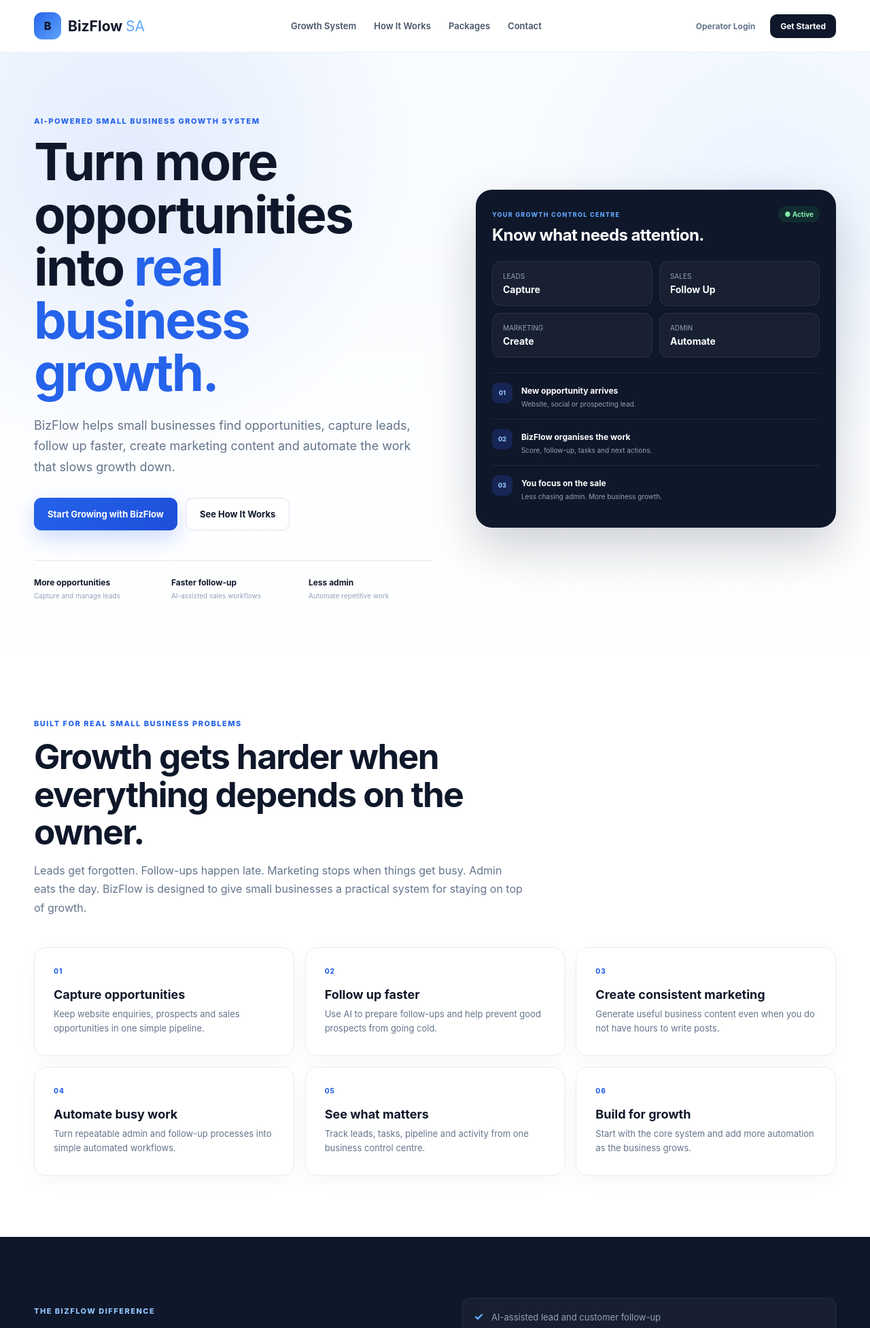
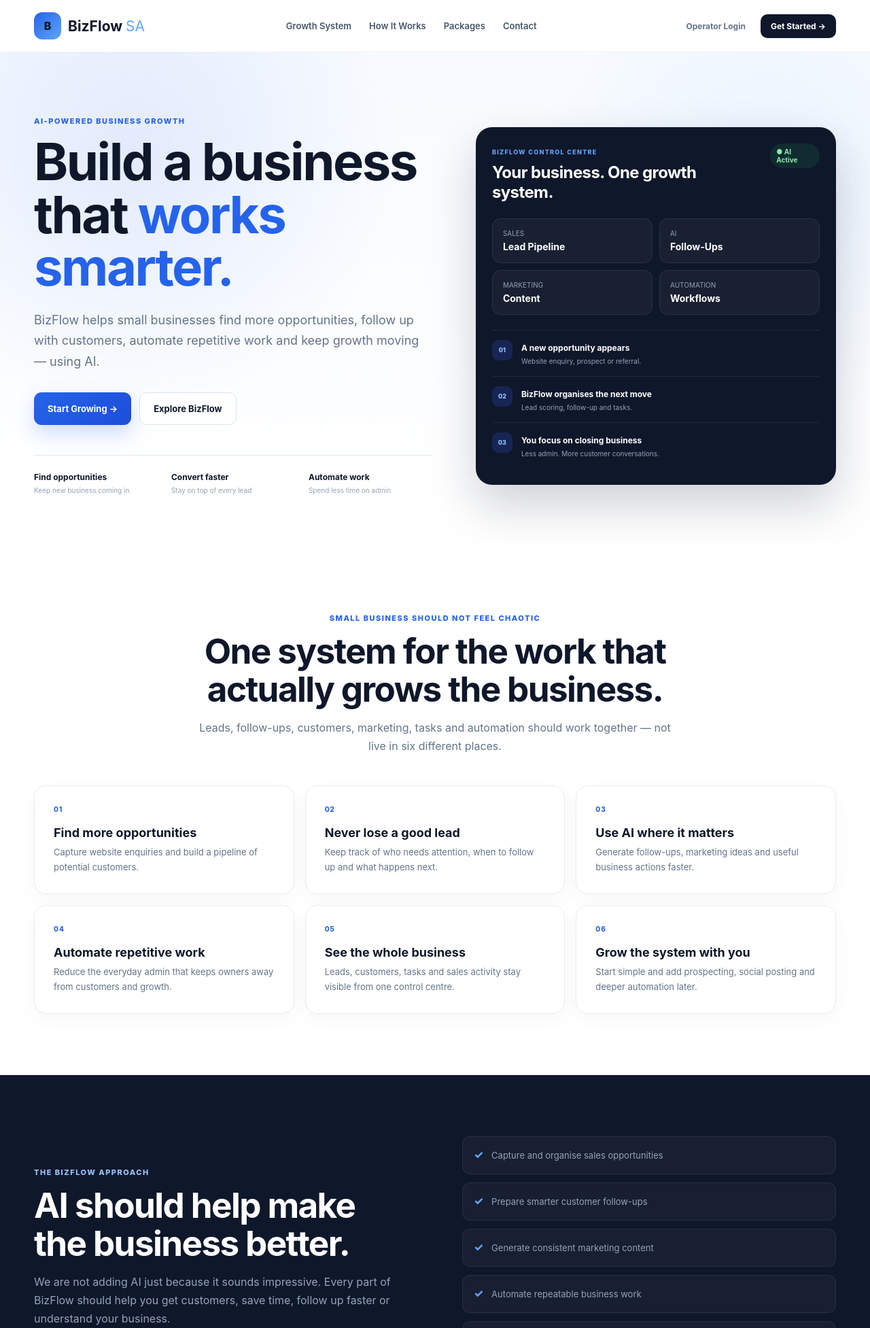
Before and after one commit to JohanTaljaardCodex/bizflow-sa, a Flask app: page / in a window 1280 px wide. Shown: the top 1953 px of the page at 68% size. Run offline with Flask 3, Linux system fonts and the light colour scheme.

Commit message:
Modernise BizFlow public website

```diff
--- a/templates/home.html
+++ b/templates/home.html
@@ -1,31 +1,42 @@
 {% extends "public_base.html" %}
 
-{% block title %}BizFlow SA | AI-Powered Small Business Growth System{% endblock %}
+{% block title %}
+BizFlow SA | AI-Powered Small Business Growth System
+{% endblock %}
+
 
 {% block content %}
 
+
+<!-- =========================================================
+     HERO
+========================================================= -->
+
 <section class="public-hero">
 
-    <div class="hero-orb hero-orb-one"></div>
-    <div class="hero-orb hero-orb-two"></div>
+    <div class="public-container hero-grid">
 
-    <div class="public-container hero-grid">
+
+        <!-- HERO COPY -->
 
         <div class="hero-copy">
 
             <div class="public-kicker">
-                AI-POWERED SMALL BUSINESS GROWTH SYSTEM
+                AI-POWERED BUSINESS GROWTH
             </div>
 
+
             <h1>
-                Turn more opportunities into
-                <span>real business growth.</span>
+                Build a business that
+                <span>works smarter.</span>
             </h1>
 
+
             <p class="hero-lead">
-                BizFlow helps small businesses find opportunities,
-                capture leads, follow up faster, create marketing
-                content and automate the work that slows growth down.
+                BizFlow helps small businesses find more
+                opportunities, follow up with customers,
+                automate repetitive work and keep growth
+                moving — using AI.
             </p>
 
 
@@ -35,14 +46,15 @@
                     href="{{ url_for('contact_page') }}"
                     class="public-btn public-btn-primary"
                 >
-                    Start Growing with BizFlow
+                    Start Growing →
                 </a>
 
+
                 <a
-                    href="{{ url_for('how_it_works') }}"
+                    href="{{ url_for('growth_system') }}"
                     class="public-btn public-btn-secondary"
                 >
-                    See How It Works
+                    Explore BizFlow
                 </a>
 
             </div>
@@ -51,18 +63,35 @@
             <div class="hero-proof">
 
                 <div>
-                    <strong>More opportunities</strong>
-                    <span>Capture and manage leads</span>
+                    <strong>
+                        Find opportunities
+                    </strong>
+
+                    <span>
+                        Keep new business coming in
+                    </span>
                 </div>
 
+
                 <div>
-                    <strong>Faster follow-up</strong>
-                    <span>AI-assisted sales workflows</span>
+                    <strong>
+                        Convert faster
+                    </strong>
+
+                    <span>
+                        Stay on top of every lead
+                    </span>
                 </div>
 
+
                 <div>
-                    <strong>Less admin</strong>
-                    <span>Automate repetitive work</span>
+                    <strong>
+                        Automate work
+                    </strong>
+
+                    <span>
+                        Spend less time on admin
+                    </span>
                 </div>
 
             </div>
@@ -70,22 +99,29 @@
         </div>
 
 
+
+        <!-- PRODUCT PREVIEW -->
+
         <div class="hero-product-card">
 
             <div class="product-card-head">
 
                 <div>
+
                     <span class="product-kicker">
-                        YOUR GROWTH CONTROL CENTRE
+                        BIZFLOW CONTROL CENTRE
                     </span>
 
                     <h3>
-                        Know what needs attention.
+                        Your business.
+                        One growth system.
                     </h3>
+
                 </div>
 
+
                 <span class="live-pill">
-                    ● Active
+                    ● AI Active
                 </span>
 
             </div>
@@ -94,23 +130,54 @@
             <div class="product-stat-grid">
 
                 <div class="mini-stat">
-                    <span>Leads</span>
-                    <strong>Capture</strong>
+
+                    <span>
+                        SALES
+                    </span>
+
+                    <strong>
+                        Lead Pipeline
+                    </strong>
+
                 </div>
 
+
                 <div class="mini-stat">
-                    <span>Sales</span>
-                    <strong>Follow Up</strong>
+
+                    <span>
+                        AI
+                    </span>
+
+                    <strong>
+                        Follow-Ups
+                    </strong>
+
                 </div>
 
+
                 <div class="mini-stat">
-                    <span>Marketing</span>
-                    <strong>Create</strong>
+
+                    <span>
+                        MARKETING
+                    </span>
+
+                    <strong>
+                        Content
+                    </strong>
+
                 </div>
 
+
                 <div class="mini-stat">
-                    <span>Admin</span>
-                    <strong>Automate</strong>
+
+                    <span>
+                        AUTOMATION
+                    </span>
+
+                    <strong>
+                        Workflows
+                    </strong>
+
                 </div>
 
             </div>
@@ -119,27 +186,65 @@
             <div class="product-flow">
 
                 <div class="flow-row">
-                    <span class="flow-icon">01</span>
+
+                    <span class="flow-icon">
+                        01
+                    </span>
+
                     <div>
-                        <strong>New opportunity arrives</strong>
-                        <p>Website, social or prospecting lead.</p>
+
+                        <strong>
+                            A new opportunity appears
+                        </strong>
+
+                        <p>
+                            Website enquiry, prospect or referral.
+                        </p>
+
                     </div>
+
                 </div>
 
+
                 <div class="flow-row">
-                    <span class="flow-icon">02</span>
+
+                    <span class="flow-icon">
+                        02
+                    </span>
+
                     <div>
-                        <strong>BizFlow organises the work</strong>
-                        <p>Score, follow-up, tasks and next actions.</p>
+
+                        <strong>
+                            BizFlow organises the next move
+                        </strong>
+
+                        <p>
+                            Lead scoring, follow-up and tasks.
+                        </p>
+
                     </div>
+
                 </div>
 
+
                 <div class="flow-row">
-                    <span class="flow-icon">03</span>
+
+                    <span class="flow-icon">
+                        03
+                    </span>
+
                     <div>
-                        <strong>You focus on the sale</strong>
-                        <p>Less chasing admin. More business growth.</p>
+
+                        <strong>
+                            You focus on closing business
+                        </strong>
+
+                        <p>
+                            Less admin. More customer conversations.
+                        </p>
+
                     </div>
+
                 </div>
 
             </div>
@@ -151,27 +256,30 @@
 </section>
 
 
+
+<!-- =========================================================
+     TRUST / POSITIONING
+========================================================= -->
+
 <section class="public-section">
 
     <div class="public-container">
 
-        <div class="section-intro">
+        <div class="section-intro centred">
 
             <span class="public-kicker">
-                BUILT FOR REAL SMALL BUSINESS PROBLEMS
+                SMALL BUSINESS SHOULD NOT FEEL CHAOTIC
             </span>
 
             <h2>
-                Growth gets harder when everything
-                depends on the owner.
+                One system for the work
+                that actually grows the business.
             </h2>
 
             <p>
-                Leads get forgotten. Follow-ups happen late.
-                Marketing stops when things get busy.
-                Admin eats the day. BizFlow is designed to
-                give small businesses a practical system
-                for staying on top of growth.
+                Leads, follow-ups, customers, marketing,
+                tasks and automation should work together —
+                not live in six different places.
             </p>
 
         </div>
@@ -179,58 +287,112 @@
 
         <div class="public-feature-grid">
 
+
             <article class="public-feature">
-                <span class="feature-number">01</span>
-                <h3>Capture opportunities</h3>
+
+                <span class="feature-number">
+                    01
+                </span>
+
+                <h3>
+                    Find more opportunities
+                </h3>
+
                 <p>
-                    Keep website enquiries, prospects and sales
-                    opportunities in one simple pipeline.
+                    Capture website enquiries and build
+                    a pipeline of potential customers.
                 </p>
+
             </article>
 
+
             <article class="public-feature">
-                <span class="feature-number">02</span>
-                <h3>Follow up faster</h3>
+
+                <span class="feature-number">
+                    02
+                </span>
+
+                <h3>
+                    Never lose a good lead
+                </h3>
+
                 <p>
-                    Use AI to prepare follow-ups and help prevent
-                    good prospects from going cold.
+                    Keep track of who needs attention,
+                    when to follow up and what happens next.
                 </p>
+
             </article>
 
+
             <article class="public-feature">
-                <span class="feature-number">03</span>
-                <h3>Create consistent marketing</h3>
+
+                <span class="feature-number">
+                    03
+                </span>
+
+                <h3>
+                    Use AI where it matters
+                </h3>
+
                 <p>
-                    Generate useful business content even when
-                    you do not have hours to write posts.
+                    Generate follow-ups, marketing ideas
+                    and useful business actions faster.
                 </p>
+
             </article>
 
+
             <article class="public-feature">
-                <span class="feature-number">04</span>
-                <h3>Automate busy work</h3>
+
+                <span class="feature-number">
+                    04
+                </span>
+
+                <h3>
+                    Automate repetitive work
+                </h3>
+
                 <p>
-                    Turn repeatable admin and follow-up processes
-                    into simple automated workflows.
+                    Reduce the everyday admin that keeps
+                    owners away from customers and growth.
                 </p>
+
             </article>
 
+
             <article class="public-feature">
-                <span class="feature-number">05</span>
-                <h3>See what matters</h3>
+
+                <span class="feature-number">
+                    05
+                </span>
+
+                <h3>
+                    See the whole business
+                </h3>
+
                 <p>
-                    Track leads, tasks, pipeline and activity from
-                    one business control centre.
+                    Leads, customers, tasks and sales activity
+                    stay visible from one control centre.
                 </p>
+
             </article>
 
+
             <article class="public-feature">
-                <span class="feature-number">06</span>
-                <h3>Build for growth</h3>
+
+                <span class="feature-number">
+                    06
+                </span>
+
+                <h3>
+                    Grow the system with you
+                </h3>
+
                 <p>
-                    Start with the core system and add more automation
-                    as the business grows.
+                    Start simple and add prospecting,
+                    social posting and deeper automation later.
                 </p>
+
             </article>
 
         </div>
@@ -240,24 +402,31 @@
 </section>
 
 
+
+<!-- =========================================================
+     WHY BIZFLOW
+========================================================= -->
+
 <section class="public-section public-section-dark">
 
     <div class="public-container growth-split">
 
+
         <div>
 
             <span class="public-kicker light">
-                THE BIZFLOW DIFFERENCE
+                THE BIZFLOW APPROACH
             </span>
 
             <h2>
-                Not another tool you have to babysit.
+                AI should help make
+                the business better.
             </h2>
 
             <p>
-                We are building BizFlow around one question:
-                does this help the business get opportunities,
-                save time, convert customers or grow revenue?
+                We are not adding AI just because it sounds impressive.
+                Every part of BizFlow should help you get customers,
+                save time, follow up faster or understand your business.
             </p>
 
         </div>
@@ -265,33 +434,71 @@
 
         <div class="growth-checks">
 
+
             <div>
-                <span>✓</span>
+
+                <span>
+                    ✓
+                </span>
+
                 <p>
-                    AI-assisted lead and customer follow-up
+                    Capture and organise sales opportunities
                 </p>
+
             </div>
 
+
             <div>
-                <span>✓</span>
+
+                <span>
+                    ✓
+                </span>
+
                 <p>
-                    Business pipeline and task visibility
+                    Prepare smarter customer follow-ups
                 </p>
+
             </div>
 
+
             <div>
-                <span>✓</span>
+
+                <span>
+                    ✓
+                </span>
+
                 <p>
-                    Marketing content support
+                    Generate consistent marketing content
                 </p>
+
             </div>
 
+
             <div>
-                <span>✓</span>
+
+                <span>
+                    ✓
+                </span>
+
                 <p>
-                    Automation that can grow with your business
+                    Automate repeatable business work
                 </p>
+
             </div>
+
+
+            <div>
+
+                <span>
+                    ✓
+                </span>
+
+                <p>
+                    Keep the owner focused on growth
+                </p>
+
+            </div>
+
 
         </div>
 
@@ -300,57 +507,92 @@
 </section>
 
 
+
+<!-- =========================================================
+     HOW IT WORKS
+========================================================= -->
+
 <section class="public-section">
 
     <div class="public-container">
 
+
         <div class="section-intro centred">
 
             <span class="public-kicker">
-                HOW IT STARTS
+                SIMPLE TO START
             </span>
 
             <h2>
-                We set up the system around your business.
+                Built around your business.
             </h2>
 
             <p>
                 You do not need to become an AI expert.
-                BizFlow is designed to be configured around
-                your actual sales, customers and everyday work.
+                We help shape BizFlow around the way
+                your business actually operates.
             </p>
 
         </div>
 
 
+
         <div class="steps-grid">
 
-            <div class="step-card">
-                <span>1</span>
-                <h3>Understand your business</h3>
+
+            <article class="step-card">
+
+                <span>
+                    1
+                </span>
+
+                <h3>
+                    Understand
+                </h3>
+
                 <p>
-                    We identify your services, customers,
-                    growth goals and repetitive work.
+                    We look at your customers, sales process,
+                    marketing and everyday bottlenecks.
                 </p>
-            </div>
 
-            <div class="step-card">
-                <span>2</span>
-                <h3>Build your growth workflow</h3>
+            </article>
+
+
+            <article class="step-card">
+
+                <span>
+                    2
+                </span>
+
+                <h3>
+                    Build
+                </h3>
+
                 <p>
-                    Lead capture, follow-up, tasks,
-                    marketing and automation are configured.
+                    We configure the growth system,
+                    workflows and AI support you actually need.
                 </p>
-            </div>
 
-            <div class="step-card">
-                <span>3</span>
-                <h3>Start using BizFlow</h3>
+            </article>
+
+
+            <article class="step-card">
+
+                <span>
+                    3
+                </span>
+
+                <h3>
+                    Grow
+                </h3>
+
                 <p>
-                    Your business gets a clear system to
-                    manage opportunities and everyday growth work.
+                    Use BizFlow to stay organised,
+                    move opportunities forward and automate more over time.
                 </p>
-            </div>
+
+            </article>
+
 
         </div>
 
@@ -359,25 +601,145 @@
 </section>
 
 
+
+<!-- =========================================================
+     PRODUCT LEVELS
+========================================================= -->
+
+<section class="public-section public-section-soft">
+
+    <div class="public-container">
+
+
+        <div class="section-intro">
+
+            <span class="public-kicker">
+                GROW WITH BIZFLOW
+            </span>
+
+            <h2>
+                Start simple.
+                Add more power when you need it.
+            </h2>
+
+        </div>
+
+
+        <div class="package-grid">
+
+
+            <article class="package-card">
+
+                <div class="package-label">
+                    START
+                </div>
+
+                <h2>
+                    AI Starter
+                </h2>
+
+                <p class="package-sub">
+                    Build the foundation for leads,
+                    follow-up and everyday business organisation.
+                </p>
+
+                <a
+                    href="{{ url_for('pricing') }}"
+                    class="public-btn public-btn-secondary full"
+                >
+                    Explore Starter
+                </a>
+
+            </article>
+
+
+
+            <article class="package-card featured">
+
+                <div class="package-label">
+                    GROW
+                </div>
+
+                <h2>
+                    AI Growth
+                </h2>
+
+                <p class="package-sub">
+                    Add stronger sales, marketing,
+                    prospecting and automation capabilities.
+                </p>
+
+                <a
+                    href="{{ url_for('pricing') }}"
+                    class="public-btn public-btn-primary full"
+                >
+                    Explore Growth
+                </a>
+
+            </article>
+
+
+
+            <article class="package-card">
+
+                <div class="package-label">
+                    OPERATE
+                </div>
+
+                <h2>
+                    AI Operator
+                </h2>
+
+                <p class="package-sub">
+                    Build toward an active AI-assisted layer
+                    helping operate parts of the business.
+                </p>
+
+                <a
+                    href="{{ url_for('pricing') }}"
+                    class="public-btn public-btn-secondary full"
+                >
+                    Explore Operator
+                </a>
+
+            </article>
+
+
+        </div>
+
+    </div>
+
+</section>
+
+
+
+<!-- =========================================================
+     FINAL CTA
+========================================================= -->
+
 <section class="public-cta-section">
 
     <div class="public-container">
 
         <div class="public-cta-panel">
 
+
             <div>
+
                 <span class="public-kicker light">
-                    READY TO GROW SMARTER?
+                    YOUR BUSINESS CAN WORK SMARTER
                 </span>
 
                 <h2>
-                    Give your business a better growth system.
+                    Ready to build a better
+                    growth system?
                 </h2>
 
                 <p>
-                    Tell us how your business currently handles
-                    leads, customers, marketing and admin.
+                    Tell us where your business is losing
+                    time, leads or opportunities.
                 </p>
+
             </div>
 
 
@@ -385,8 +747,9 @@
                 href="{{ url_for('contact_page') }}"
                 class="public-btn public-btn-white"
             >
-                Talk to BizFlow SA
+                Talk to BizFlow →
             </a>
+
 
         </div>
 
@@ -394,4 +757,5 @@
 
 </section>
 
+
 {% endblock %}
--- a/templates/public_base.html
+++ b/templates/public_base.html
@@ -1,7 +1,10 @@
 <!DOCTYPE html>
 <html lang="en">
+
 <head>
+
     <meta charset="UTF-8">
+
     <meta
         name="viewport"
         content="width=device-width, initial-scale=1"
@@ -9,7 +12,7 @@
 
     <meta
         name="description"
-        content="BizFlow SA is an AI-powered Small Business Growth System helping South African businesses find opportunities, follow up faster, automate busy work and grow."
+        content="BizFlow SA helps South African small businesses generate opportunities, follow up faster, automate repetitive work and grow with AI."
     >
 
     <title>
@@ -20,9 +23,16 @@
         rel="stylesheet"
         href="{{ url_for('static', filename='style.css') }}"
     >
+
 </head>
 
+
 <body class="public-body">
+
+
+<!-- =========================================================
+     NAVIGATION
+========================================================= -->
 
 <header class="public-header">
 
@@ -32,6 +42,7 @@
             href="{{ url_for('home') }}"
             class="public-brand"
         >
+
             <div class="brand-logo">
                 B
             </div>
@@ -40,6 +51,7 @@
                 <strong>BizFlow</strong>
                 <span>SA</span>
             </div>
+
         </a>
 
 
@@ -77,7 +89,7 @@
                 href="{{ url_for('contact_page') }}"
                 class="public-cta-small"
             >
-                Get Started
+                Get Started →
             </a>
 
         </div>
@@ -87,25 +99,38 @@
 </header>
 
 
+<!-- =========================================================
+     PAGE
+========================================================= -->
+
 <main>
+
     {% block content %}
     {% endblock %}
+
 </main>
 
+
+<!-- =========================================================
+     FOOTER
+========================================================= -->
 
 <footer class="public-footer">
 
     <div class="public-footer-inner">
 
         <div>
+
             <div class="public-footer-brand">
                 BizFlow SA
             </div>
 
             <p>
-                AI-powered systems built to help small
-                businesses grow smarter.
+                AI-powered systems designed to help
+                South African small businesses work smarter,
+                win more customers and grow.
             </p>
+
         </div>
 
 
@@ -133,10 +158,20 @@
 
 
     <div class="public-footer-bottom">
-        © 2026 BizFlow SA. South Africa.
+
+        <span>
+            © 2026 BizFlow SA
+        </span>
+
+        <span>
+            Built for South African small businesses.
+        </span>
+
     </div>
 
 </footer>
 
+
 </body>
+
 </html>
```
